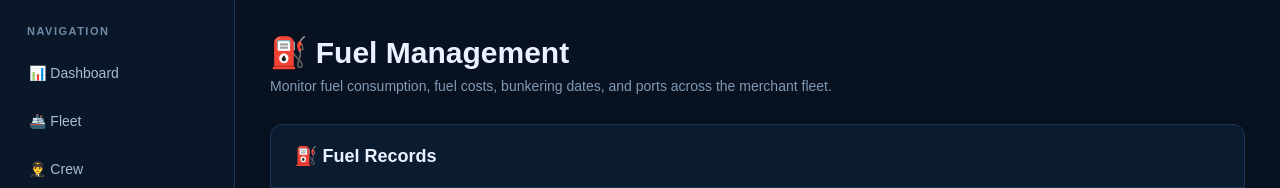
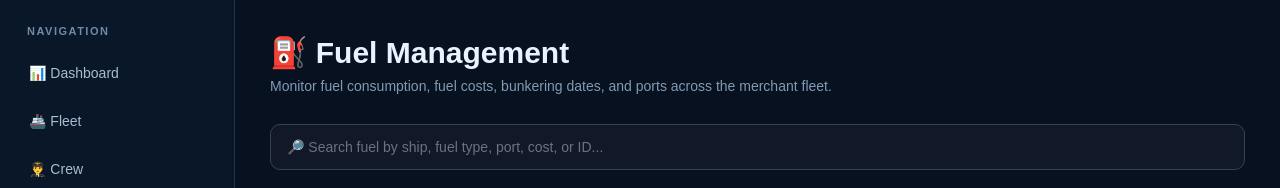
Before and after one commit to kadamshivam041-commits/my-mysql-test, a Flask app: page /fuel in a window 1280 px wide. Shown: the part 75-263 px from the top of the page. Run offline with Flask 3, Linux system fonts and the light colour scheme; data that the repository does not hold is empty.

Commit message:
Add fuel search filter

```diff
--- a/web/templates/fuel.html
+++ b/web/templates/fuel.html
@@ -114,6 +114,31 @@
             font-weight: bold;
         }
 
+        .search-box {
+            margin-top: 20px;
+            margin-bottom: 20px;
+        }
+
+        .search-box input {
+            width: 100%;
+            padding: 14px 16px;
+            background: #111827;
+            border: 1px solid #374151;
+            border-radius: 10px;
+            color: #ffffff;
+            font-size: 14px;
+            outline: none;
+            box-sizing: border-box;
+        }
+
+        .search-box input:focus {
+            border-color: #2563eb;
+        }
+
+        .search-box input::placeholder {
+            color: #6b7280;
+        }
+
         table {
             width: 100%;
             border-collapse: collapse;
@@ -199,6 +224,10 @@
                 Monitor fuel consumption, fuel costs, bunkering dates, and ports across the merchant fleet.
             </p>
 
+            <div class="search-box">
+                <input type="text" id="fuelSearch" placeholder="🔎 Search fuel by ship, fuel type, port, cost, or ID..." onkeyup="searchFuel()">
+            </div>
+
             <div class="table-card">
 
                 <div class="table-header">
@@ -249,5 +278,22 @@
 
     </div>
 
+    <script>
+        function searchFuel() {
+            const input = document.getElementById("fuelSearch");
+            const filter = input.value.toLowerCase();
+            const rows = document.querySelectorAll("tbody tr");
+
+            rows.forEach(function(row) {
+                const text = row.textContent.toLowerCase();
+
+                if (text.includes(filter)) {
+                    row.style.display = "";
+                } else {
+                    row.style.display = "none";
+                }
+            });
+        }
+    </script>
 </body>
 </html>
```
